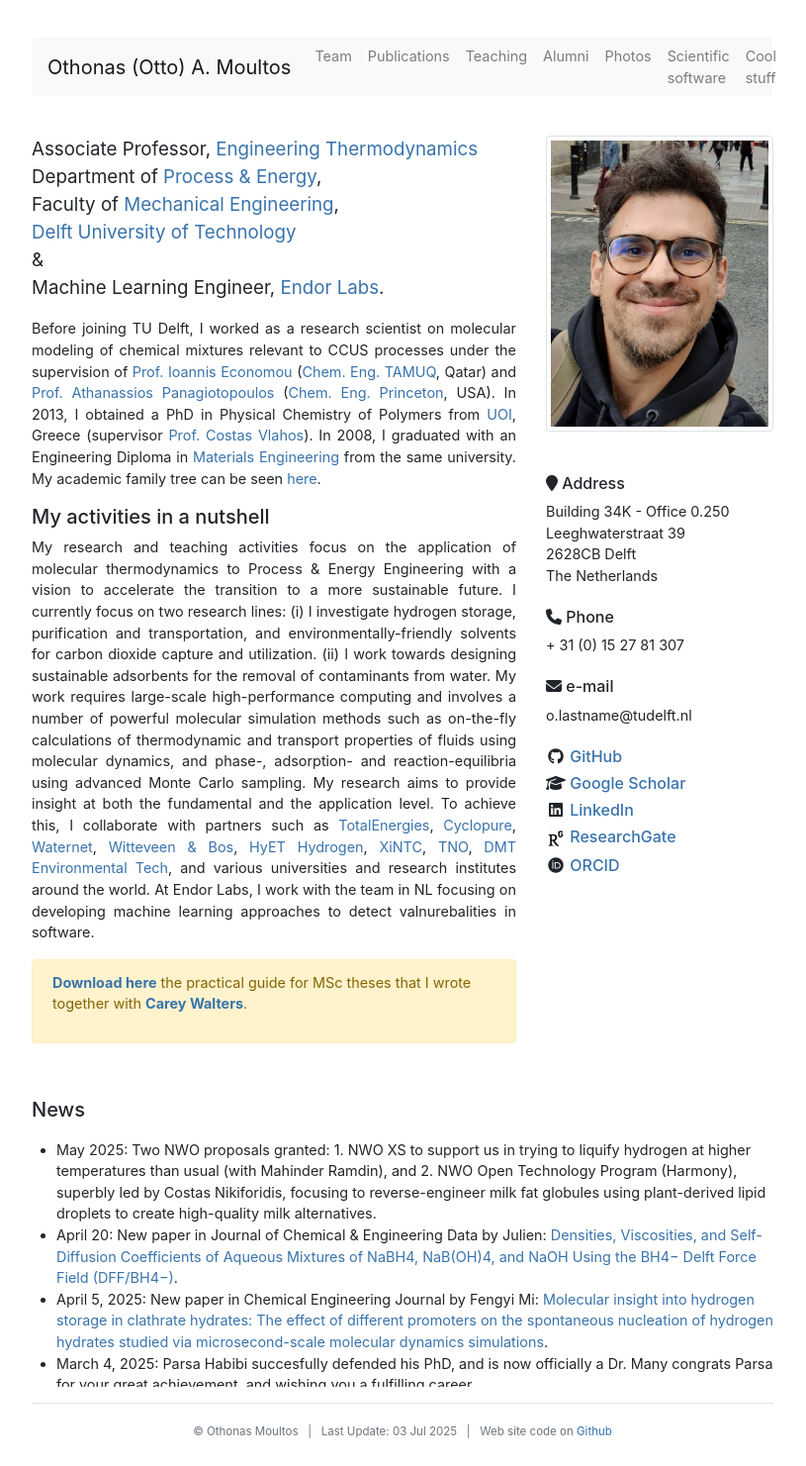
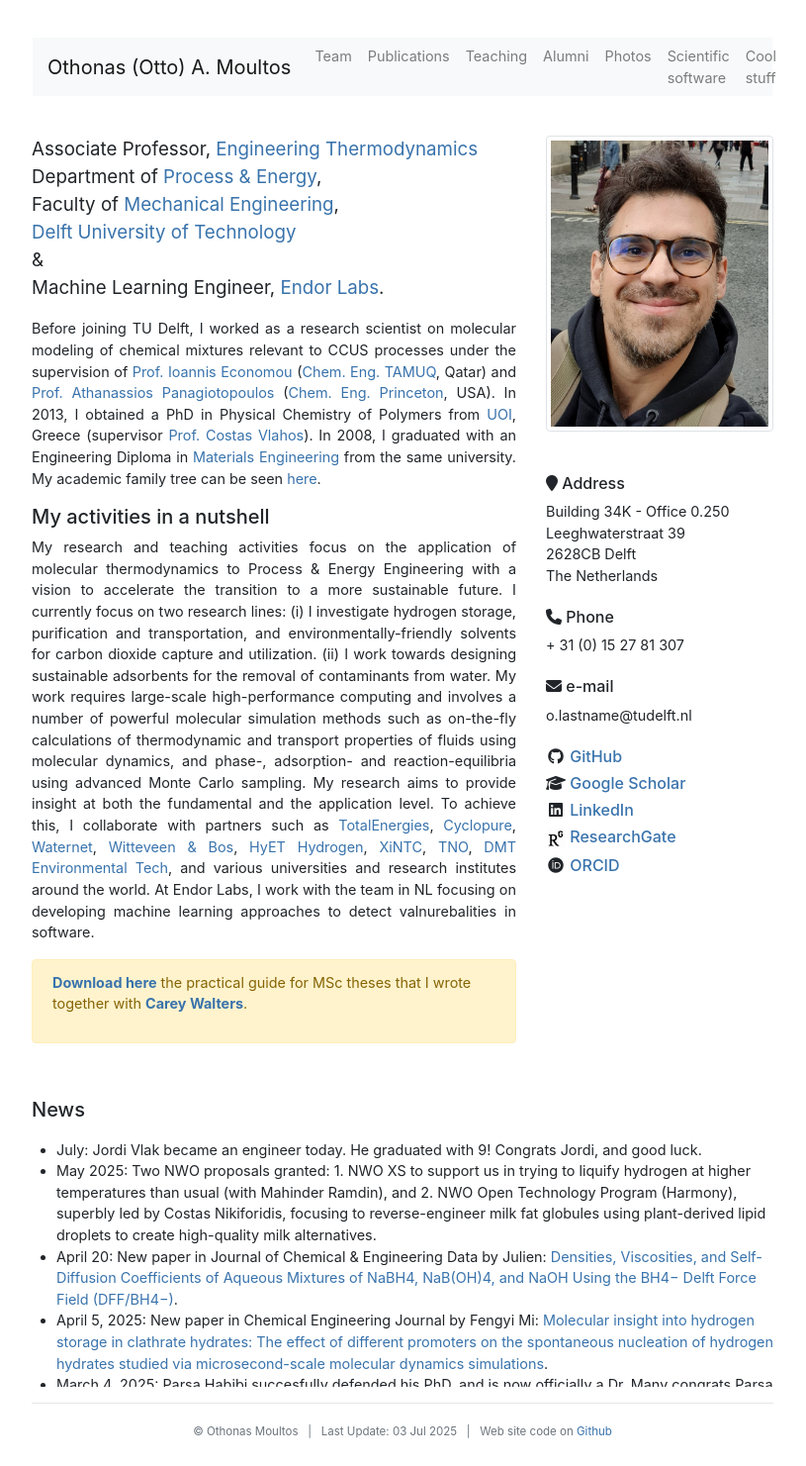
Before and after one commit to omoultosEthTuDelft/web, a Jekyll site: the page built from index.md, in a window 1280 px wide. Shown: the whole page at 99% size, without its empty margins (233-1048 px from the left). Built offline with Jekyll 4.4.1, drawn with Linux system fonts in a browser that asks for light colours; nearby versions of some CDN libraries.

```diff
--- a/index.md
+++ b/index.md
@@ -132,6 +132,7 @@
 
 <section markdown="1">
 
+- July: Jordi Vlak became an engineer today. He graduated with 9! Congrats Jordi, and good luck.
 - May 2025: Two NWO proposals granted: 1. NWO XS to support us in trying to liquify hydrogen at higher temperatures than usual (with Mahinder Ramdin), and 2. NWO Open Technology Program (Harmony), superbly led by Costas Nikiforidis, focusing to reverse-engineer milk fat globules using plant-derived lipid droplets to create high-quality milk alternatives.
 - April 20: New paper in Journal of Chemical & Engineering Data by Julien: [Densities, Viscosities, and Self-Diffusion Coefficients of Aqueous Mixtures of NaBH4, NaB(OH)4, and NaOH Using the BH4− Delft Force Field (DFF/BH4−)](https://pubs.acs.org/doi/10.1021/acs.jced.4c00629?ref=pdf).
 - April 5, 2025: New paper in Chemical Engineering Journal by Fengyi Mi: [Molecular insight into hydrogen storage in clathrate hydrates: The effect of different promoters on the spontaneous nucleation of hydrogen hydrates studied via microsecond-scale molecular dynamics simulations](https://www.sciencedirect.com/science/article/pii/S1385894725030797?via%3Dihub).
```
